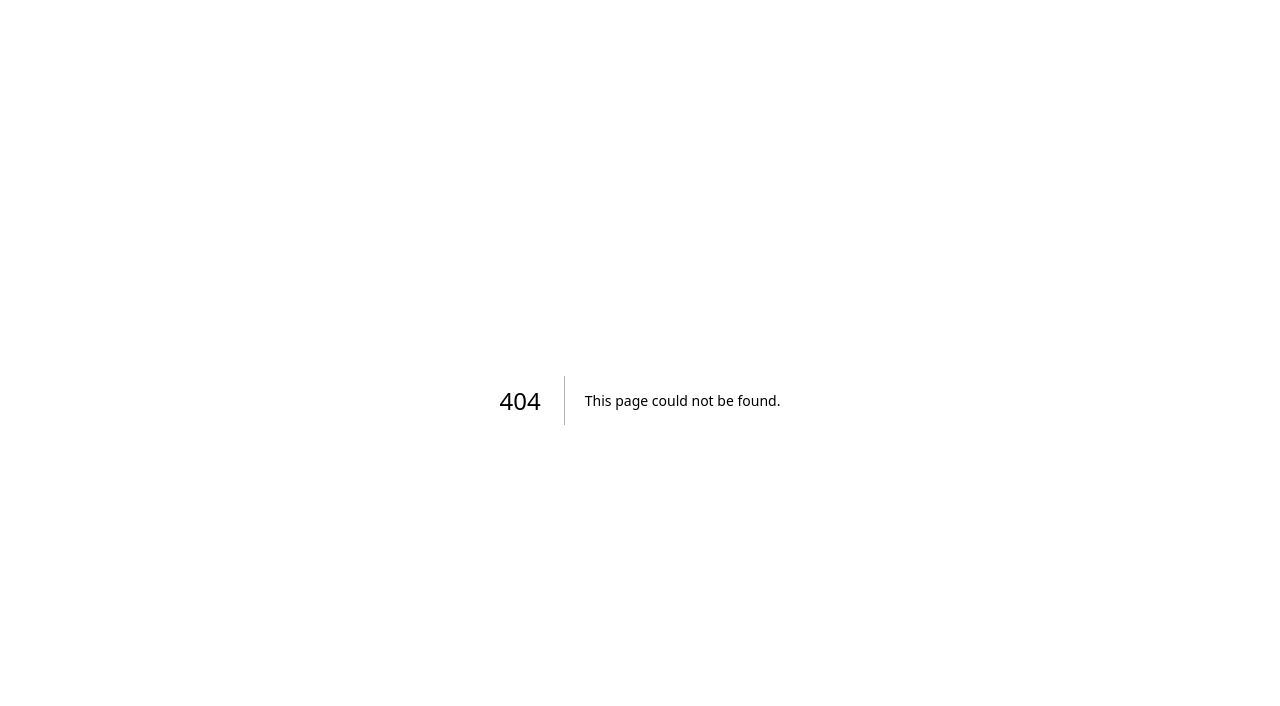
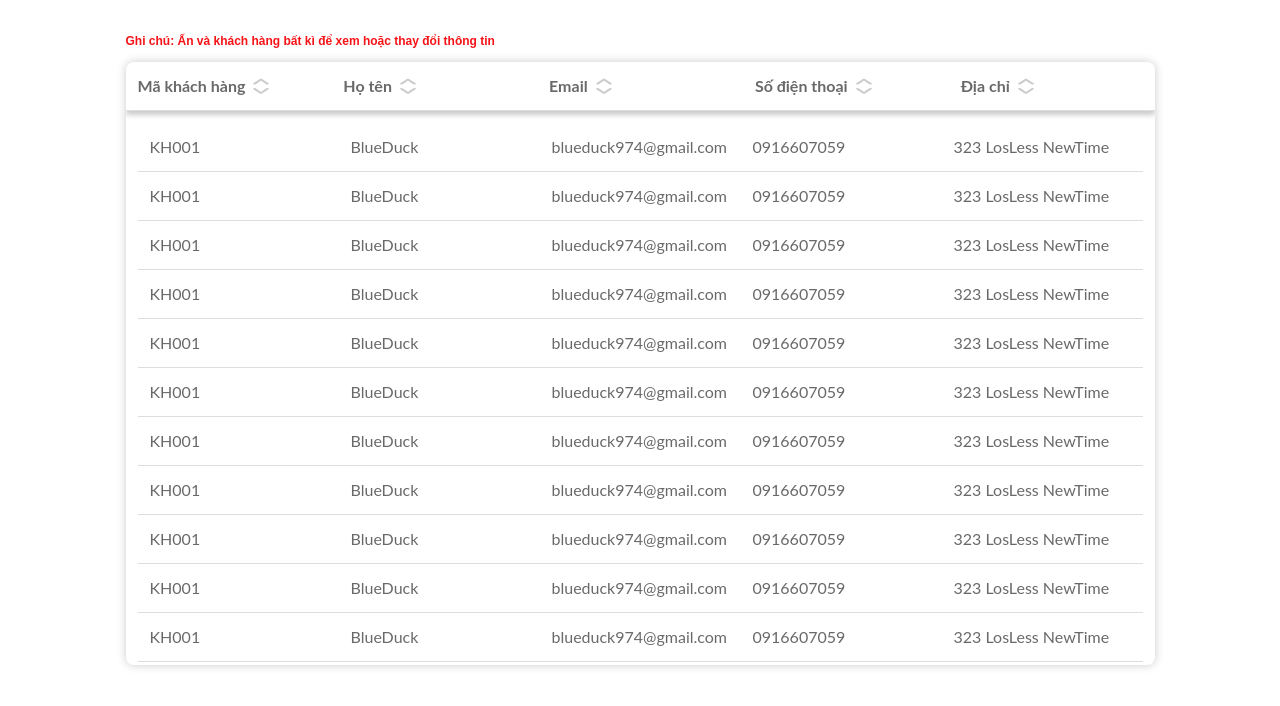
Before and after one commit to wirisungs/tpexpress-admin, a Next.js app: page /customers in a window 1280 px wide. Before the commit this address had no page. Shown: the top 706 px of the page. Built offline with nearby package versions, Linux system fonts and the light colour scheme.

Commit message:
Thêm cus page và cskh

```diff
--- /dev/null
+++ b/src/app/cskh/page.tsx
@@ -0,0 +1,99 @@
+import React from 'react';
+import './styles.css';
+import downup from '@/Pictures/images/downup.png';
+import Image from 'next/image';
+
+const cskh: React.FC = () => {
+  // Tạo một mảng giả lập 10 phần tử
+  const cskhData = Array(12).fill({
+    stt: '1',
+    madon: 'DH0001',
+    name: 'Nguyễn Đức Duza',
+    vande: 'Hàng tôi bị vỡ',
+    hinhanh: 'photo.png',
+    hanhdong: 'kiểm tra',
+    trangthai: 'Đã xử lí',
+    phanhoi: 'Phản hồi',
+  });
+
+  return (
+    <div className='all'>
+      {/* <div className="note-container">
+        <p className='note'>Ghi chú: Ấn và khách hàng bất kì để xem hoặc thay đổi thông tin</p>
+      </div> */}
+
+      <div className='table-container'>
+        <table>
+          <thead>
+            <tr>
+              <th>
+                <div className="header-cell">
+                  STT
+                  <Image src={downup} alt="downup icon" className='downup-icon' />
+                </div>
+              </th>
+              <th>
+                <div className="header-cell">
+                  Mã đơn
+                  <Image src={downup} alt="downup icon" className='downup-icon' />
+                </div>
+              </th>
+              <th>
+                <div className="header-cell">
+                  Người yêu cầu
+                  <Image src={downup} alt="downup icon" className='downup-icon' />
+                </div>
+              </th>
+              <th>
+                <div className="header-cell">
+                  Vấn đề
+                  <Image src={downup} alt="downup icon" className='downup-icon' />
+                </div>
+              </th>
+              <th>
+                <div className="header-cell">
+                  Hình ảnh
+                  <Image src={downup} alt="downup icon" className='downup-icon' />
+                </div>
+              </th>
+              <th>
+                <div className="header-cell">
+                  Hành động
+                  <Image src={downup} alt="downup icon" className='downup-icon' />
+                </div>
+              </th>
+              <th>
+                <div className="header-cell">
+                  Trạng thái
+                  <Image src={downup} alt="downup icon" className='downup-icon' />
+                </div>
+              </th>
+              <th>
+                <div className="header-cell">
+                  Phản hồi
+                  <Image src={downup} alt="downup icon" className='downup-icon' />
+                </div>
+              </th>
+            </tr>
+          </thead>
+          <tbody>
+            {cskhData.map((cskh, index) => (
+              <tr key={index}>
+                <td>{cskh.stt}</td>
+                <td>{cskh.madon}</td>
+                <td >{cskh.name}</td>
+                <td>{cskh.vande}</td>
+                <td >{cskh.hinhanh}</td>
+                <td >{cskh.hanhdong}</td>
+                <td >{cskh.trangthai}</td>
+                <td >{cskh.phanhoi}</td>
+              </tr>
+            ))}
+          </tbody>
+        </table>
+      </div>
+    </div>
+  );
+};
+
+export default cskh;
--- /dev/null
+++ b/src/app/cskh/styles.css
@@ -0,0 +1,99 @@
+.all {
+    display: flex;
+    flex-direction: column;
+    align-items: center;
+    margin: 32px;
+  }
+
+  .note-container {
+    width: 100%; /* Đặt chiều rộng của .note-container bằng với table-container */
+    max-width: 1029px; /* Khớp với kích thước của bảng */
+    margin-bottom: 12px; /* Khoảng cách giữa ghi chú và bảng */
+    text-align: left; /* Căn trái cho ghi chú */
+  }
+
+  .note {
+    color: #F61317;
+    font-size: 12px;
+    font-weight: 700;
+    margin: 0; /* Xóa khoảng cách thừa của phần tử p */
+  }
+
+  .table-container {
+    max-width: 1029px;
+    background-color: white;
+    /* padding: 12px; */
+    border-radius: 8px;
+    box-shadow: 0px 0px 10px #CBCBCB;
+    overflow: hidden;
+  }
+
+  table {
+    width: 100%;
+    border-collapse: collapse;
+    font-family: "Lato", sans-serif;
+  }
+
+
+  thead {
+    position: sticky;
+    top: 0;
+    z-index: 1;
+
+    box-shadow: 0 4px 5px #CBCBCB; /* Thêm shadow phía dưới */
+  }
+
+  .header-cell {
+    display: flex;
+    align-items: center;
+    background-color: #ffffff;
+  }
+
+  .downup-icon {
+    width: 16px;
+    height: 16px;
+    margin-left: 8px;
+  }
+
+  th, td {
+    text-align: left;
+    padding: 12px;
+    border-bottom: 1px solid #ddd;
+    font-size: 16px;
+    color: #696969;
+  }
+
+
+  td {
+    color: #696969;
+    font-weight: 400;
+  }
+
+  .email-cell, .address-cell {
+    white-space: nowrap;
+    overflow: hidden;
+    text-overflow: ellipsis;
+    max-width: 180px;
+  }
+
+  tbody {
+    display: block;
+    max-height: 672px;
+    overflow-y: auto;
+    padding: 12px;
+  }
+
+  tbody::-webkit-scrollbar {
+    display: none;
+  }
+
+  tr {
+    display: table;
+    width: 100%;
+    table-layout: fixed;
+
+  }
+
+  tbody tr:hover {
+    background-color: #f1f1f1;
+  }
--- /dev/null
+++ b/src/app/customers/page.tsx
@@ -0,0 +1,75 @@
+import React from 'react';
+import './styles.css';
+import downup from '@/Pictures/images/downup.png';
+import Image from 'next/image';
+
+const Customers: React.FC = () => {
+  // Tạo một mảng giả lập 10 phần tử
+  const customerData = Array(12).fill({
+    id: 'KH001',
+    name: 'BlueDuck',
+    email: 'blueduck974@gmail.com',
+    phone: '0916607059',
+    address: '323 LosLess NewTime',
+  });
+
+  return (
+    <div className='all'>
+      <div className="note-container">
+        <p className='note'>Ghi chú: Ấn và khách hàng bất kì để xem hoặc thay đổi thông tin</p>
+      </div>
+
+      <div className='table-container'>
+        <table>
+          <thead>
+            <tr>
+              <th>
+                <div className="header-cell">
+                  Mã khách hàng
+                  <Image src={downup} alt="downup icon" className='downup-icon' />
+                </div>
+              </th>
+              <th>
+                <div className="header-cell">
+                  Họ tên
+                  <Image src={downup} alt="downup icon" className='downup-icon' />
+                </div>
+              </th>
+              <th>
+                <div className="header-cell">
+                  Email
+                  <Image src={downup} alt="downup icon" className='downup-icon' />
+                </div>
+              </th>
+              <th>
+                <div className="header-cell">
+                  Số điện thoại
+                  <Image src={downup} alt="downup icon" className='downup-icon' />
+                </div>
+              </th>
+              <th>
+                <div className="header-cell">
+                  Địa chỉ
+                  <Image src={downup} alt="downup icon" className='downup-icon' />
+                </div>
+              </th>
+            </tr>
+          </thead>
+          <tbody>
+            {customerData.map((customer, index) => (
+              <tr key={index}>
+                <td>{customer.id}</td>
+                <td>{customer.name}</td>
+                <td className='email-cell'>{customer.email}</td>
+                <td>{customer.phone}</td>
+                <td className='address-cell'>{customer.address}</td>
+              </tr>
+            ))}
+          </tbody>
+        </table>
+      </div>
+    </div>
+  );
+};
+
+export default Customers;
--- /dev/null
+++ b/src/app/customers/styles.css
@@ -0,0 +1,101 @@
+.all {
+    display: flex;
+    flex-direction: column;
+    align-items: center;
+    margin: 32px;
+  }
+
+  .note-container {
+    width: 100%; /* Đặt chiều rộng của .note-container bằng với table-container */
+    max-width: 1029px; /* Khớp với kích thước của bảng */
+    margin-bottom: 12px; /* Khoảng cách giữa ghi chú và bảng */
+    text-align: left; /* Căn trái cho ghi chú */
+  }
+
+  .note {
+    color: #F61317;
+    font-size: 12px;
+    font-weight: 700;
+    margin: 0; /* Xóa khoảng cách thừa của phần tử p */
+  }
+
+  .table-container {
+    max-width: 1029px;
+    background-color: white;
+    /* padding: 12px; */
+    border-radius: 8px;
+    box-shadow: 0px 0px 10px #CBCBCB;
+    overflow: hidden;
+  }
+
+  table {
+    width: 100%;
+    border-collapse: collapse;
+    font-family: "Lato", sans-serif;
+  }
+
+
+  thead {
+    position: sticky;
+    top: 0;
+    z-index: 1;
+    box-shadow: 0 4px 5px #CBCBCB;
+
+  }
+
+  .header-cell {
+    display: flex;
+    align-items: center;
+    background-color: #ffffff;
+
+  }
+
+  .downup-icon {
+    width: 16px;
+    height: 16px;
+    margin-left: 8px;
+  }
+
+  th, td {
+    text-align: left;
+    padding: 12px;
+    border-bottom: 1px solid #ddd;
+    font-size: 16px;
+    color: #696969;
+
+  }
+
+
+  td {
+    color: #696969;
+    font-weight: 400;
+  }
+
+  .email-cell, .address-cell {
+    white-space: nowrap;
+    overflow: hidden;
+    text-overflow: ellipsis;
+    max-width: 180px;
+  }
+
+  tbody {
+    display: block;
+    max-height: 554px;
+    overflow-y: auto;
+    padding: 12px;
+  }
+
+  tbody::-webkit-scrollbar {
+    display: none;
+  }
+
+  tr {
+    display: table;
+    width: 100%;
+    table-layout: fixed;
+
+  }
+
+  tbody tr:hover {
+    background-color: #f1f1f1;
+  }
--- a/src/app/globals.css
+++ b/src/app/globals.css
@@ -9,8 +9,8 @@
 
 @media (prefers-color-scheme: dark) {
   :root {
-    --background: #0a0a0a;
-    --foreground: #ededed;
+    --background: #ffffff;
+    --foreground: #000000;
   }
 }
 
```
Also changed, not shown: src/Pictures/Images/ava1.png (added), src/Pictures/Images/downup.png (added), src/app/cskh/pages.tsx (deleted), src/app/customers/pages.tsx (deleted).
